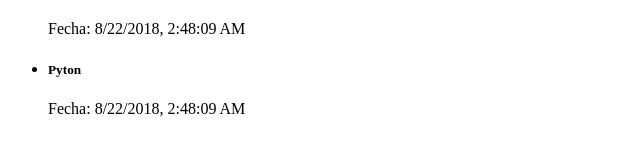
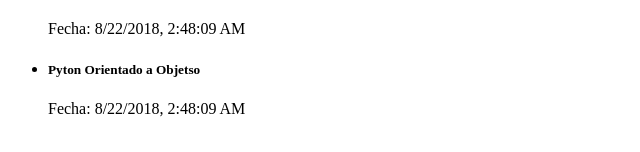
Before and after one commit to AngelOCrz/mi-repositorio, a plain HTML site: page index.html in a window 1280 px wide. Shown: the part 230-382 px from the top of the page, without its empty margins (0-640 px from the left). Drawn offline with nearby package versions, Linux system fonts and the light colour scheme.

Commit message:
Cambios en el pyton

```diff
--- a/index.html
+++ b/index.html
@@ -43,7 +43,7 @@
                 libros:[
                     {id: 1, nombre: 'Php', creacion: "Fecha: " + new Date().toLocaleString()},
                     {id: 2, nombre: 'C#', creacion: "Fecha: " + new Date().toLocaleString()},
-                    {id: 3, nombre: 'Pyton', creacion: "Fecha: " + new Date().toLocaleString()}
+                    {id: 3, nombre: 'Pyton Orientado a Objetso', creacion: "Fecha: " + new Date().toLocaleString()}
                 ]
             }
         })
```
